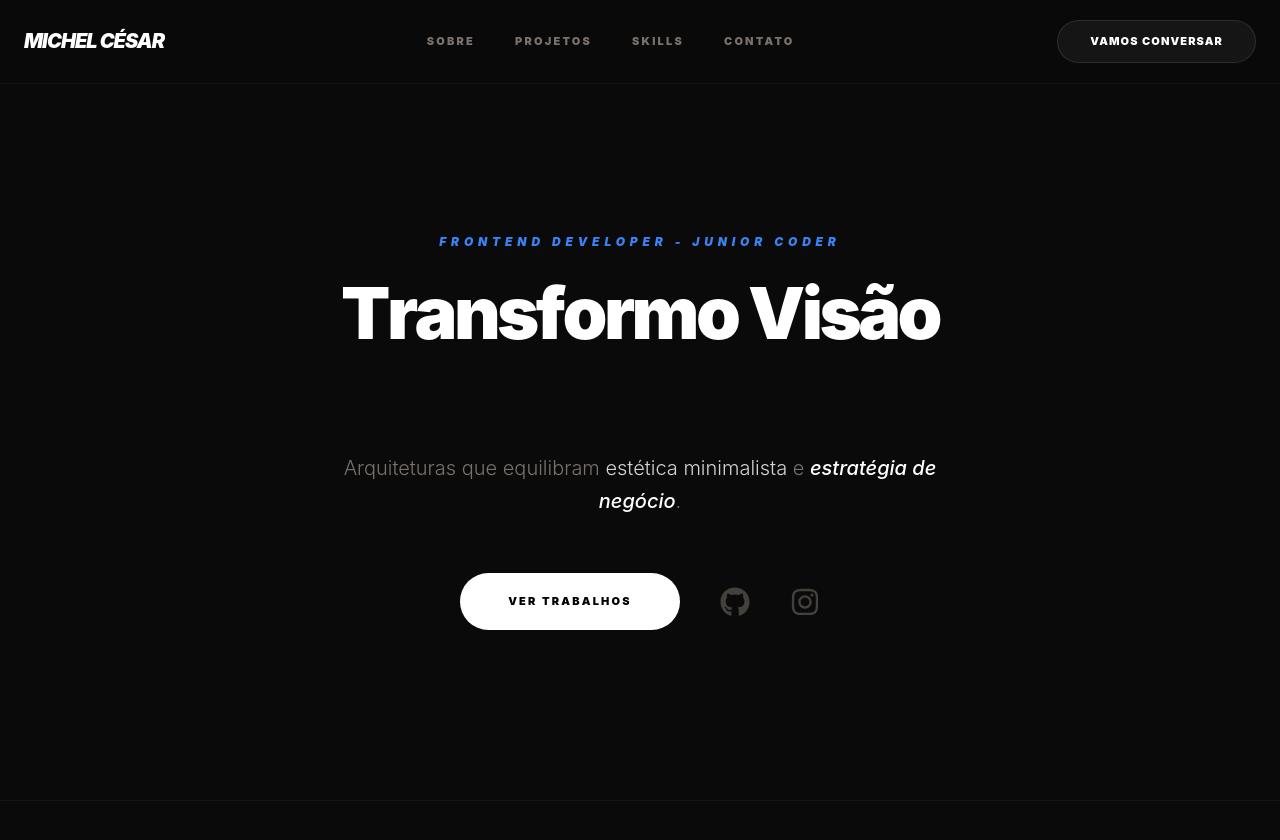
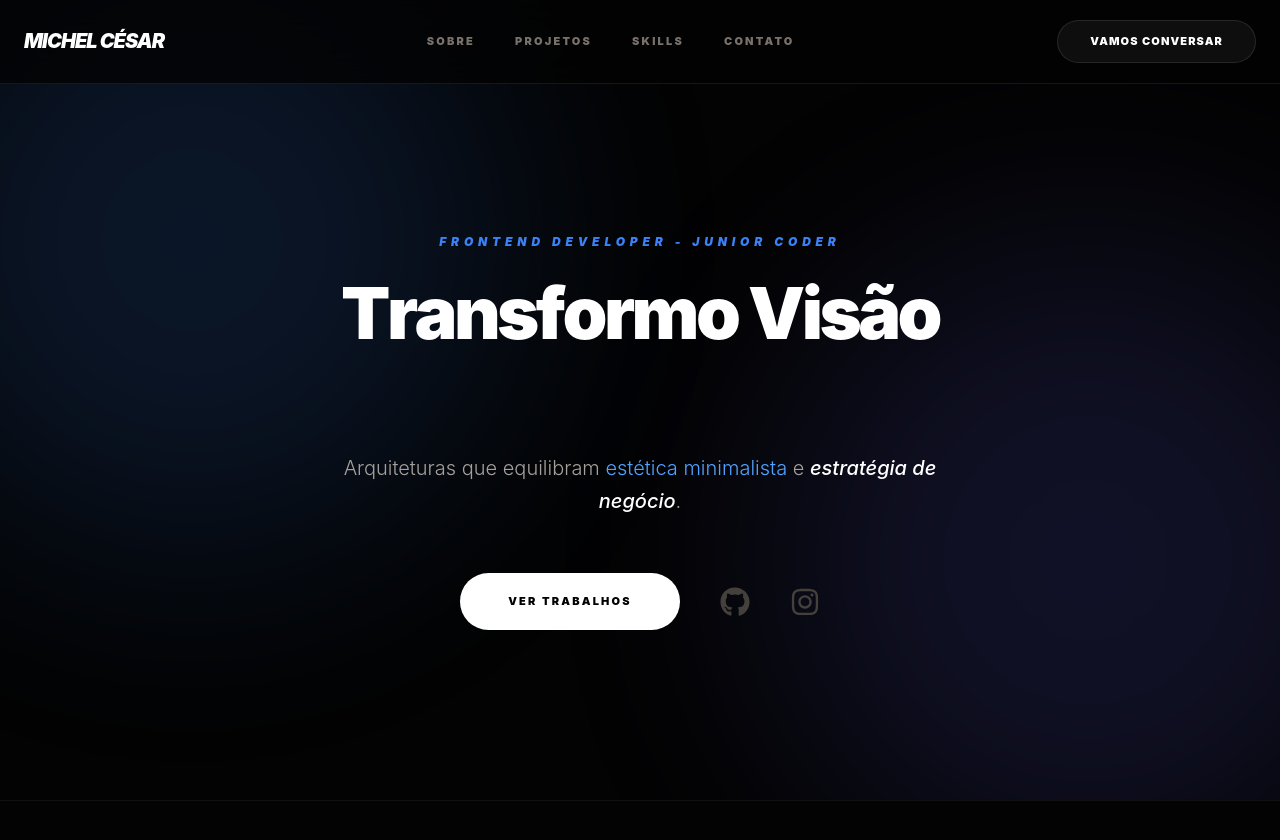
Before and after one commit to Devmichel15/portfolio-michel-cesar, a React (Vite) app: page / in a window 1280 px wide. Shown: the top 840 px of the page. Built offline with nearby package versions, Linux system fonts and the light colour scheme.

Commit message:
finalizando o design, e as animations do site

```diff
--- a/src/App.jsx
+++ b/src/App.jsx
@@ -7,6 +7,10 @@ import Skills from "./sections/Skills";
 function App() {
   return (
     <main className="relative min-h-screen bg-premium-bg selection:bg-premium-accent selection:text-white">
+      {/* Background Blooms for Life */}
+      <div className="bg-bloom bloom-1" />
+      <div className="bg-bloom bloom-2" />
+
       {/* Global Animated Grid Background */}
       <div className="bg-grid fixed inset-0 pointer-events-none z-0" />
 
--- a/src/index.css
+++ b/src/index.css
@@ -1,12 +1,13 @@
 @import "tailwindcss";
 
 @theme {
-  --color-premium-bg: #0a0a0a;
-  --color-premium-card: #121212;
-  --color-premium-border: #222222;
+  --color-premium-bg: #030303;
+  --color-premium-card: #0a0a0a;
+  --color-premium-border: #1a1a1a;
   --color-premium-text: #ffffff;
-  --color-premium-muted: #737373;
+  --color-premium-muted: #a3a3a3;
   --color-premium-accent: #3b82f6;
+  --color-premium-accent-secondary: #6366f1;
   --font-sans: "Inter", system-ui, sans-serif;
 }
 
@@ -30,40 +31,55 @@ body {
   color: white;
 }
 
+/* Vibrant Background Blooms */
+.bg-bloom {
+  position: fixed;
+  width: 50vw;
+  height: 50vw;
+  border-radius: 50%;
+  filter: blur(120px);
+  opacity: 0.15;
+  pointer-events: none;
+  z-index: 0;
+}
+
+.bloom-1 { top: -10%; left: -10%; background: var(--color-premium-accent); }
+.bloom-2 { bottom: -10%; right: -10%; background: var(--color-premium-accent-secondary); }
+
 /* Guaranteed Visible Premium Grid Background */
 .bg-grid {
   position: fixed;
   inset: 0;
   background-size: 60px 60px;
   background-image:
-    linear-gradient(to right, rgba(255, 255, 255, 0.03) 1px, transparent 1px),
-    linear-gradient(to bottom, rgba(255, 255, 255, 0.03) 1px, transparent 1px);
-  /* Soft radial fade to keep it subtle but visible */
-  mask-image: radial-gradient(circle at center, black 60%, transparent 100%);
-  animation: grid-pulse 10s ease-in-out infinite alternate;
+    linear-gradient(to right, rgba(255, 255, 255, 0.04) 1px, transparent 1px),
+    linear-gradient(to bottom, rgba(255, 255, 255, 0.04) 1px, transparent 1px);
+  mask-image: radial-gradient(circle at center, black 70%, transparent 100%);
+  animation: grid-pulse 15s ease-in-out infinite alternate;
   pointer-events: none;
+  z-index: 1;
 }
 
 @keyframes grid-pulse {
-  from { opacity: 0.15; transform: scale(1); }
-  to { opacity: 0.35; transform: scale(1.05); }
+  from { opacity: 0.1; transform: scale(1); }
+  to { opacity: 0.3; transform: scale(1.05); }
 }
 
 .glass-nav {
-  backdrop-filter: blur(16px);
-  background-color: rgba(10, 10, 10, 0.85);
-  border-bottom: 1px solid rgba(255, 255, 255, 0.05);
+  backdrop-filter: blur(20px);
+  background-color: rgba(3, 3, 3, 0.8);
+  border-bottom: 1px solid rgba(255, 255, 255, 0.08);
 }
 
 /* Custom Scrollbar */
 ::-webkit-scrollbar {
-  width: 6px;
+  width: 8px;
 }
 ::-webkit-scrollbar-track {
   background: var(--color-premium-bg);
 }
 ::-webkit-scrollbar-thumb {
-  background: #333;
+  background: #262626;
   border-radius: 10px;
 }
 ::-webkit-scrollbar-thumb:hover {
--- a/src/sections/About.jsx
+++ b/src/sections/About.jsx
@@ -24,7 +24,7 @@ function About() {
           <img
             src="/michel2.jpeg"
             alt="Michel César"
-            className="relative w-48 h-48 md:w-64 md:h-64 rounded-full object-cover grayscale hover:grayscale-0 transition-all duration-700 border-2 border-white/10"
+            className="relative w-48 h-48 md:w-64 md:h-64 rounded-full object-cover border-2 border-premium-accent shadow-[0_0_40px_rgba(59,130,246,0.3)] transition-all duration-700"
           />
         </div>
 
--- a/src/sections/Contact.jsx
+++ b/src/sections/Contact.jsx
@@ -32,7 +32,7 @@ function Contact() {
           <h2 className="text-4xl md:text-7xl font-black text-white mb-6 tracking-tighter uppercase italic">
             Vamos Conversar?
           </h2>
-          <p className="text-stone-500 text-lg md:text-xl max-w-2xl mx-auto font-light leading-relaxed">
+          <p className="text-stone-400 text-lg md:text-xl max-w-2xl mx-auto font-light leading-relaxed">
             Interessado em escalar sua visão digital?{" "}
             <span className="text-white font-medium">
               Vamos construir algo memorável.
@@ -144,7 +144,7 @@ function Contact() {
 
         {/* Footer-like closer */}
         <footer className="contact-anim mt-32 pt-12 border-t border-white/5 flex flex-col md:flex-row items-center justify-between gap-8 opacity-40">
-          <p className="text-stone-500 text-[10px] font-black uppercase tracking-[0.3em]">
+          <p className="text-stone-400 text-[10px] font-black uppercase tracking-[0.3em]">
             © {new Date().getFullYear()} Michel César — Built with Precision
           </p>
           <div className="flex gap-10">
--- a/src/sections/Hero.jsx
+++ b/src/sections/Hero.jsx
@@ -87,18 +87,18 @@ function Hero() {
           Frontend Developer - Junior Coder
         </p>
 
-        <h1 className="text-3xl sm:text-5xl lg:text-7xl font-black tracking-tighter text-white mb-10 leading-[1.1] sm:leading-[0.9] lg:leading-[0.85] perspective-1000">
-          <div className="mb-2">
+        <h1 className="text-3xl sm:text-5xl lg:text-7xl font-black tracking-tighter mb-10 leading-[1.1] sm:leading-[0.9] lg:leading-[0.85] perspective-1000">
+          <span className="block mb-2 text-white">
             {renderSplitText("Transformo Visão", "split-char-1")}
-          </div>
-          <div className="text-transparent bg-clip-text bg-linear-to-r from-stone-200 to-stone-500">
+          </span>
+          <span className="block text-transparent bg-clip-text bg-gradient-to-r from-blue-400 to-indigo-400">
             {renderSplitText("em Experiência Digital.", "split-char-2")}
-          </div>
+          </span>
         </h1>
 
-        <p className="hero-desc text-base md:text-lg lg:text-xl text-stone-500 max-w-2xl mb-14 leading-relaxed font-light">
+        <p className="hero-desc text-base md:text-lg lg:text-xl text-stone-400 max-w-2xl mb-14 leading-relaxed font-light">
           Arquiteturas que equilibram{" "}
-          <span className="text-stone-300">estética minimalista</span> e{" "}
+          <span className="text-blue-400">estética minimalista</span> e{" "}
           <span className="text-white font-medium italic">
             estratégia de negócio
           </span>
--- a/src/sections/Projects.jsx
+++ b/src/sections/Projects.jsx
@@ -44,7 +44,7 @@ function Projects() {
               className="projects-anim project-card group bg-premium-card border border-white/5 rounded-3xl overflow-hidden hover:border-white/10 transition-all duration-500 flex flex-col h-full hover:shadow-2xl hover:shadow-premium-accent/5"
             >
               {/* Media Container */}
-              <div className="aspect-video overflow-hidden relative grayscale group-hover:grayscale-0 transition-all duration-700">
+              <div className="aspect-video overflow-hidden relative group-hover:scale-105 transition-all duration-700">
                 <img
                   src={project.image}
                   alt={project.name}
@@ -59,7 +59,7 @@ function Projects() {
                 <h3 className="text-2xl font-bold text-white mb-4 group-hover:text-premium-accent transition-colors">
                   {project.name}
                 </h3>
-                <p className="text-stone-500 text-sm leading-relaxed mb-8 grow">
+                <p className="text-stone-400 text-sm leading-relaxed mb-8 grow">
                   {project.description}
                 </p>
 
--- a/src/sections/Skills.jsx
+++ b/src/sections/Skills.jsx
@@ -33,7 +33,7 @@ function Skills() {
               <div className="p-2 rounded-xl bg-white/5 text-stone-400 group-hover:text-white group-hover:bg-premium-accent/10 transition-all duration-500">
                 <Icon className="text-2xl" />
               </div>
-              <span className="text-sm font-bold text-stone-500 group-hover:text-white transition-colors tracking-tight">
+              <span className="text-sm font-bold text-stone-400 group-hover:text-white transition-colors tracking-tight">
                 {skill.name}
               </span>
             </div>
@@ -54,7 +54,7 @@ function Skills() {
           <h2 className="text-4xl md:text-7xl font-black text-white mb-6 uppercase tracking-tighter italic">
             Meu Ecossistema
           </h2>
-          <p className="text-stone-500 text-lg md:text-xl max-w-2xl mx-auto font-light leading-relaxed">
+          <p className="text-stone-400 text-lg md:text-xl max-w-2xl mx-auto font-light leading-relaxed">
             Minha stack é focada em ferramentas que garantem{" "}
             <span className="text-white font-medium italic">
               performance, escalabilidade e manutenibilidade
```
